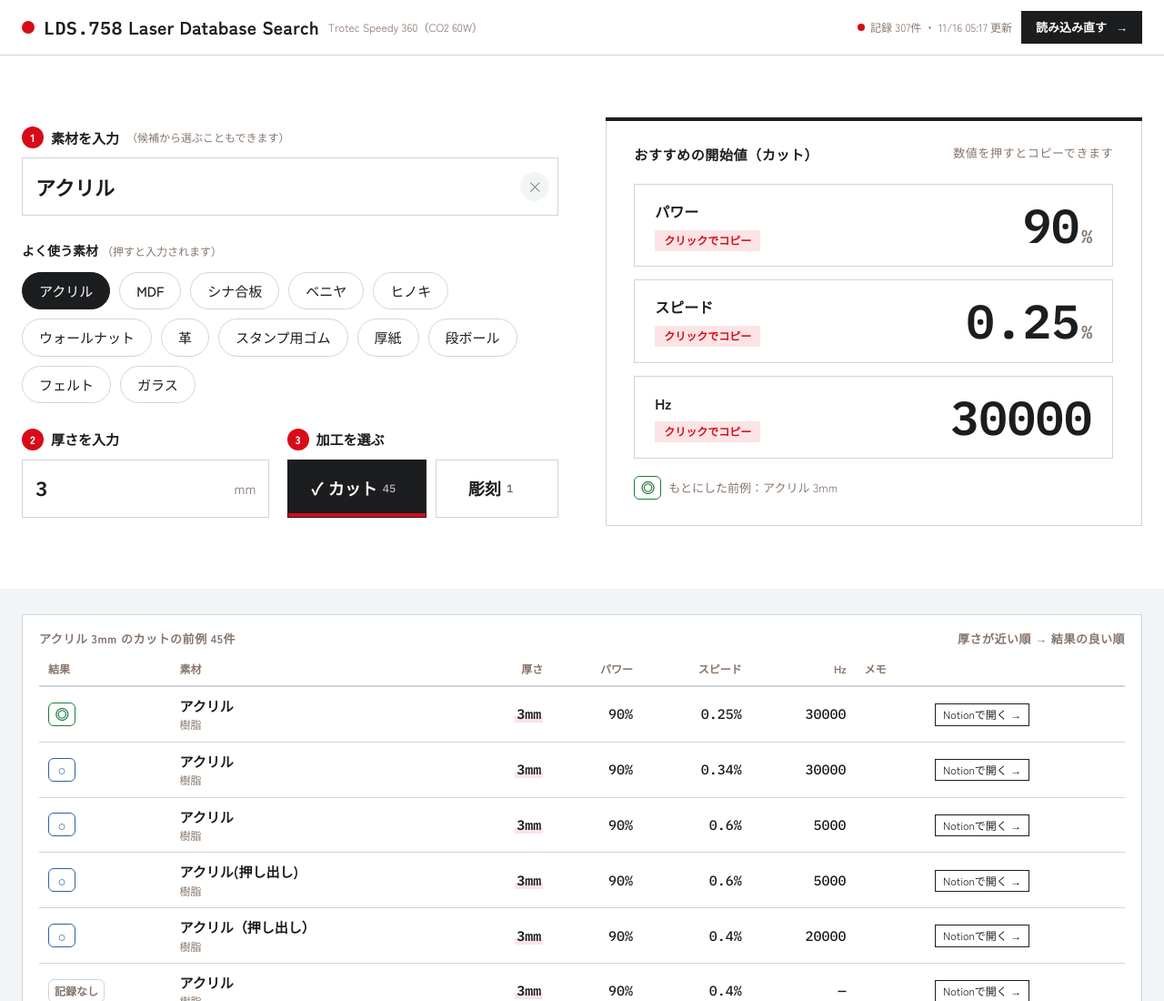
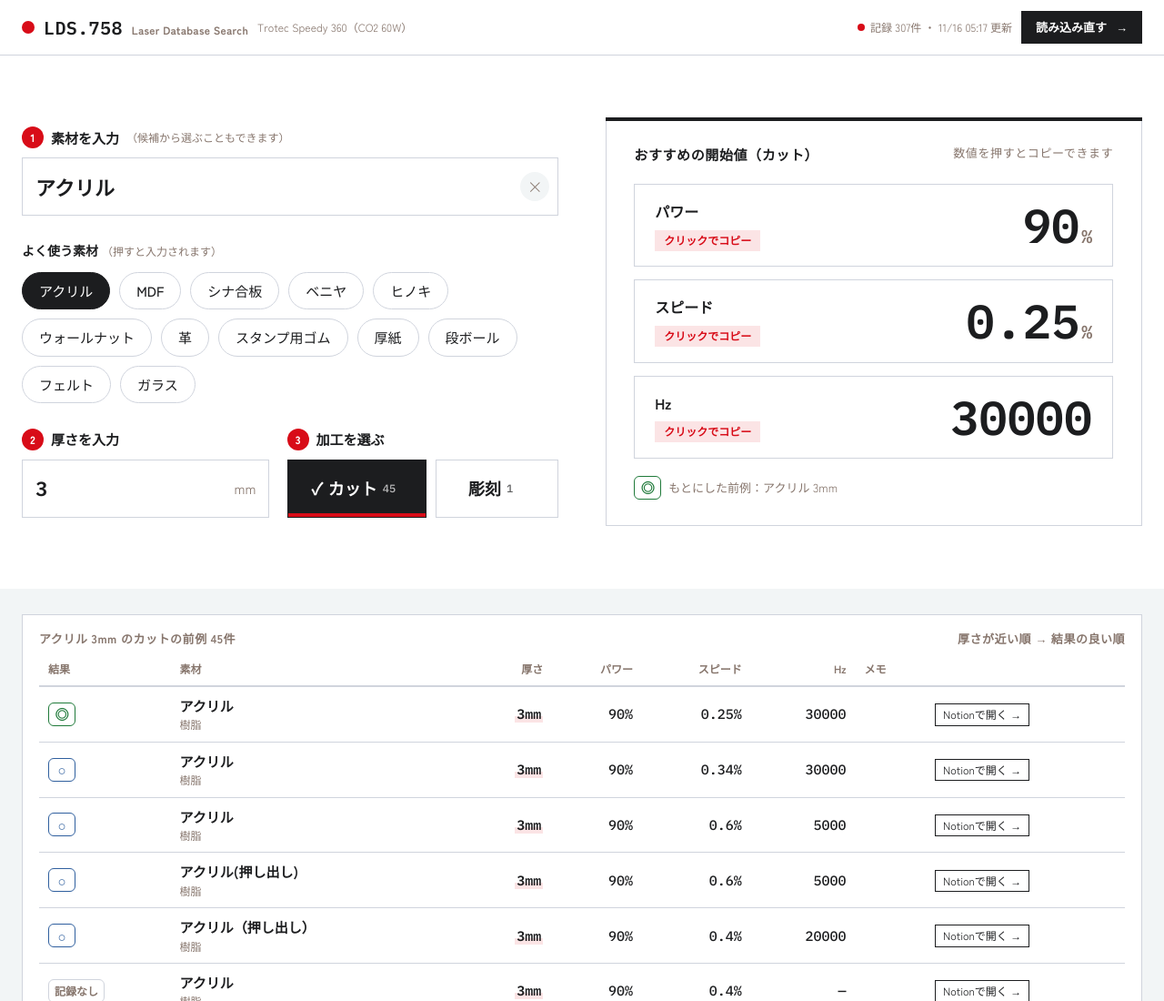
Before and after one commit to shikishima210/FabCafeNagoya-tell, a plain HTML site: page index.html in a window 1280 px wide. Shown: the top 1100 px of the page at 91% size. Drawn offline with Linux system fonts and the light colour scheme.

Commit message:
Laser Database Search を補足表記に（グレー・小さめ）
Co-Authored-By: Claude Opus 5.5 <noreply@anthropic.com>
Claude-Session: https://claude.ai/code/session_01BgpbAf1YH2Wq9F2pLh4dY6

```diff
--- a/index.html
+++ b/index.html
@@ -336,8 +336,7 @@ details.rules { border-radius: 0; }
 }
 
 .brand h1 .code { font-family: var(--font-num); font-weight: 600; letter-spacing: .02em; }
-.brand h1 .full { font-weight: 700; letter-spacing: .01em; }
-@media (max-width: 760px) { .brand h1 .full { font-size: 13px; } }
+.brand h1 .full { font-size: .6em; font-weight: 700; color: var(--muted); letter-spacing: .02em; margin-left: .3em; }
 </style>
 </head>
 <body>
```
